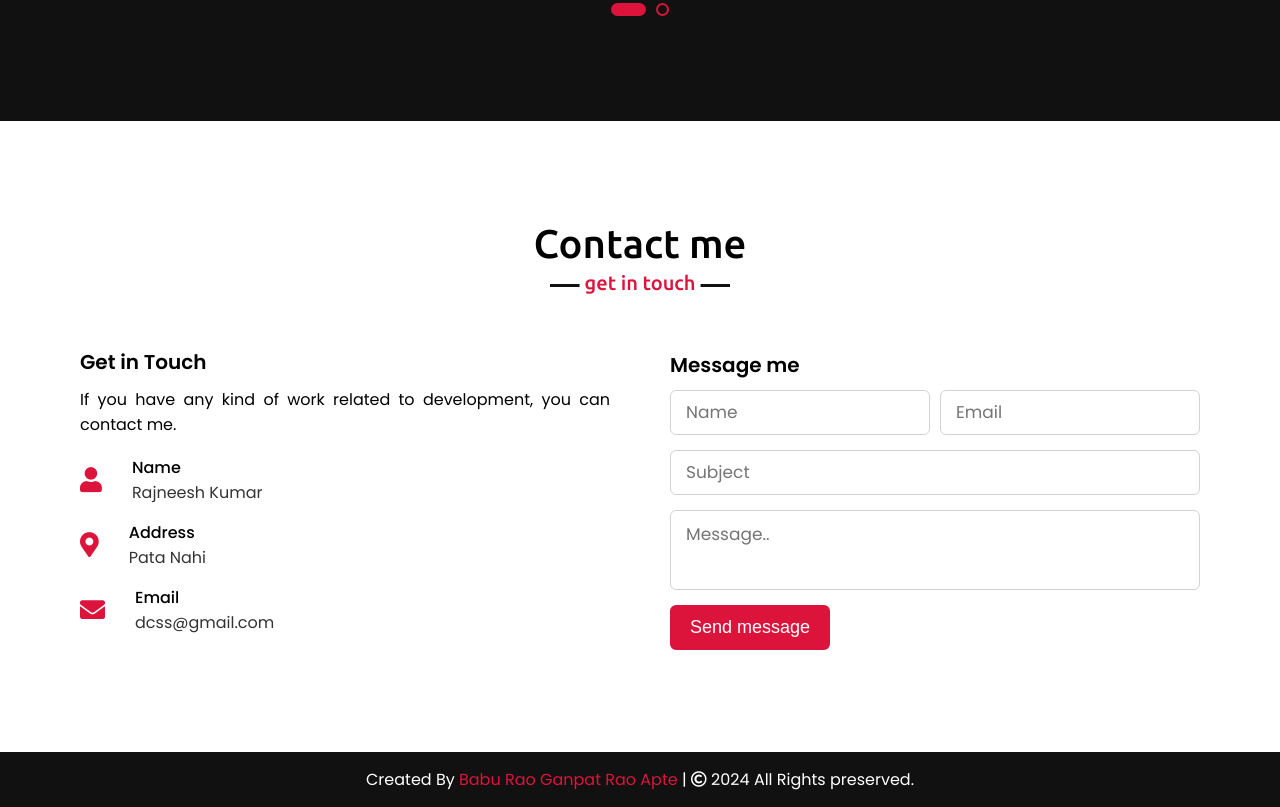
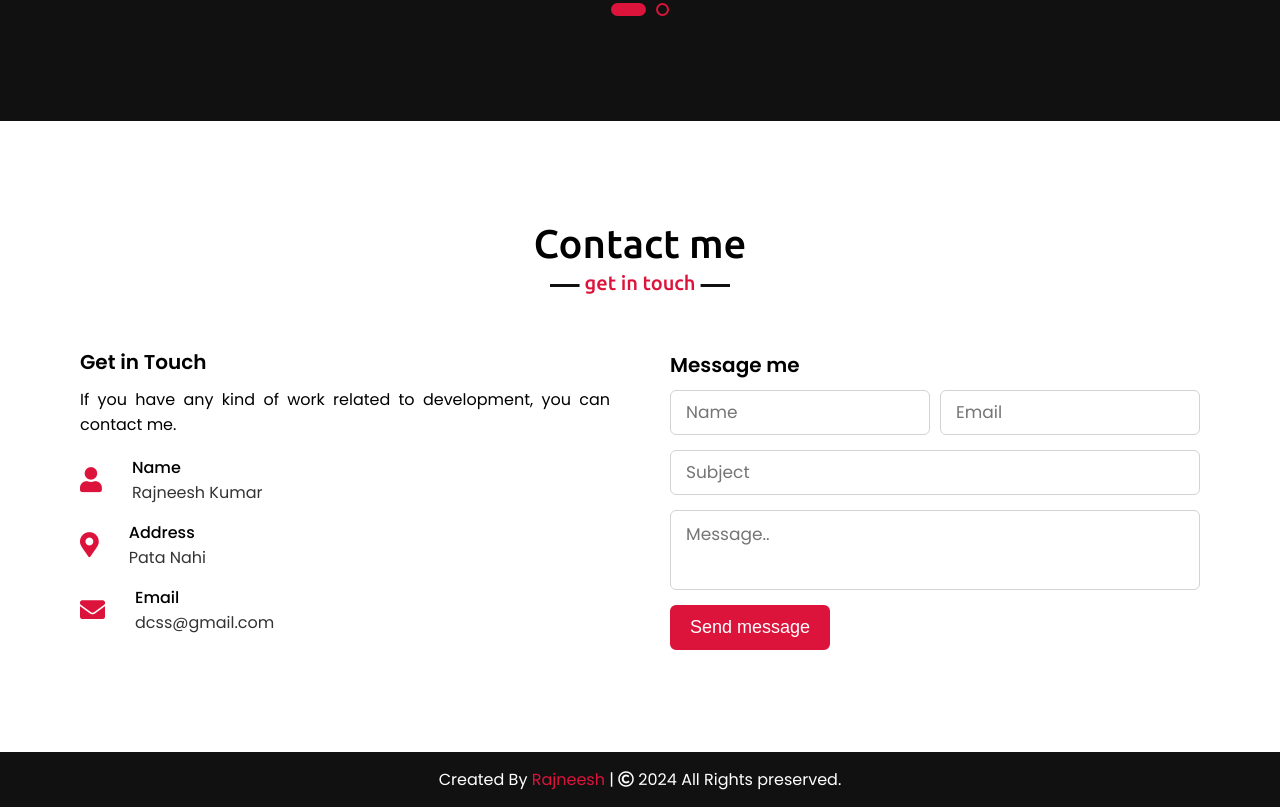
Before and after one commit to rajneesh636/Portfolio, a plain HTML site: page index.html in a window 1280 px wide. Shown: the part 3393-4200 px from the top of the page. Drawn offline with nearby package versions, Linux system fonts and the light colour scheme.

Commit message:
Update index.html

```diff
--- a/index.html
+++ b/index.html
@@ -251,7 +251,7 @@
 
     <!-- footer section start -->
     <footer>
-        <span>Created By <a href="https://www.codingnepalweb.com">Babu Rao Ganpat Rao Apte</a> | <span class="far fa-copyright"></span> 2024 All Rights preserved.</span>
+        <span>Created By <a>Rajneesh</a> | <span class="far fa-copyright"></span> 2024 All Rights preserved.</span>
     </footer>
 
     <script src="script.js"></script>
```
